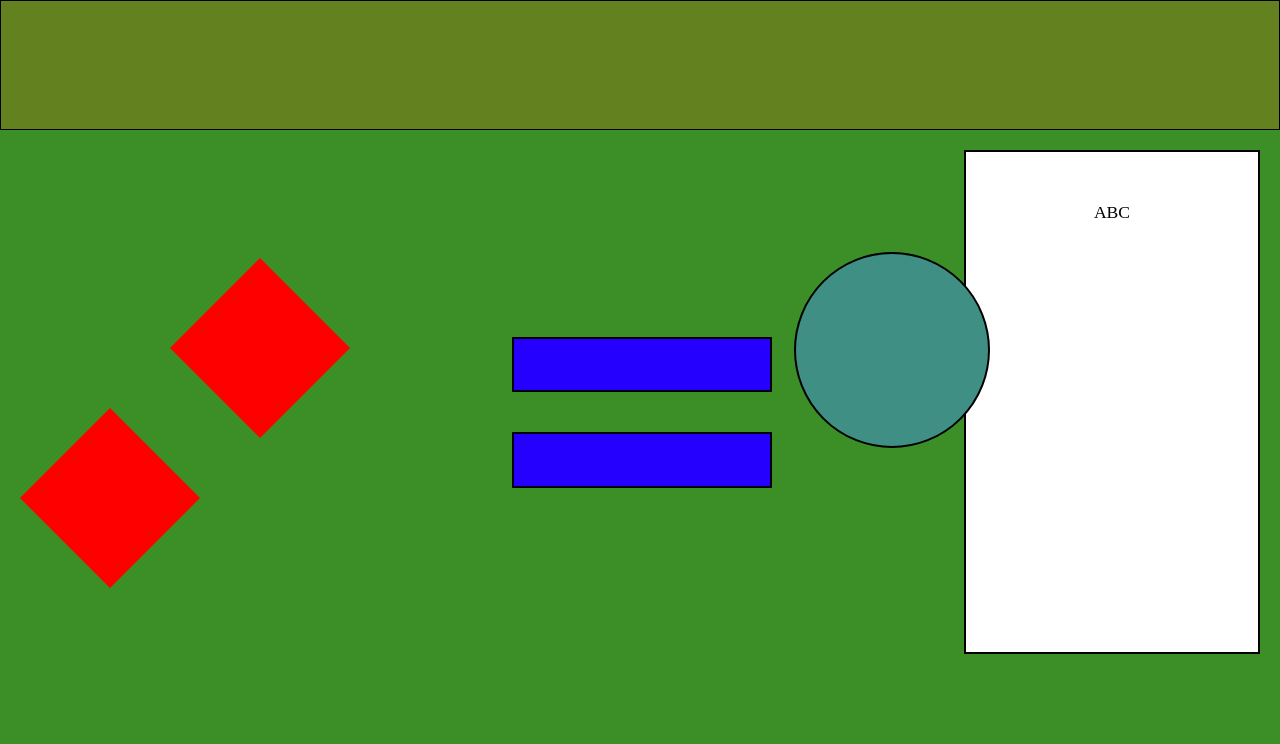
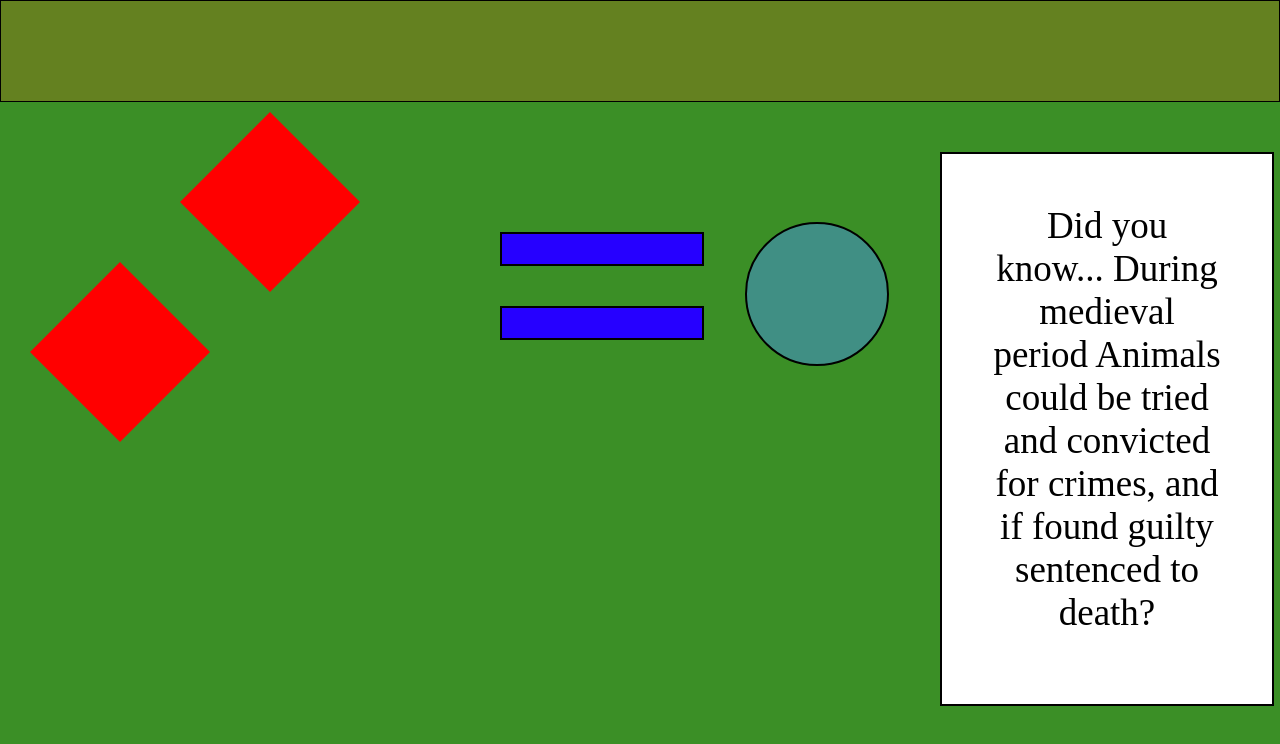
Before and after one commit to Syndelius/OptimoDevTasks, a plain HTML site: page index.html in a window 1280 px wide. Drawn offline with Linux system fonts and the light colour scheme.

Commit message:
feat: Changed formula from vw to static, feat: Created rows for divs, feat: Added new text to RightSideBox, fix: cleaned code fix: formatted code

```diff
--- a/index.html
+++ b/index.html
@@ -1,27 +1,41 @@
 <!DOCTYPE html>
 <html lang="en">
+
 <head>
     <meta name="viewport" content="width=device-width, initial-scale=1">
     <title> Task 1 - Optimo Development</title>
     <link rel="stylesheet" href="style.css">
+
     <body>
         <div class="Header">
-                <!-- <h1>Task 1 - Optimo</h1> -->
-                <!-- <p>About Optimo Development</p> -->
         </div>
-            <div class="RightSideBox">
-                <p>ABC</p>
+        <div>
+            <div class="DiamondRow">
+                <div class="DiamondTop">
                 </div>
-            <div class="Circle">
+                <div class="DiamondBottom">
                 </div>
+            </div>
+            <div class="RightSideBoxAndRectangles">
+                <div class="RectangleRow">
+                    <div>
                         <div class="RectangleTop">
                         </div>
                         <div class="RectangleBottom">
                         </div>
-            <div class="DiamondTop">
                     </div>
-            <div class="DiamondBottom">
+                    <div class="Circle">
+                    </div>
+                </div>
+                <div class="RightSideBoxRow">
+                    <div class="RightSideBox">
+                        <p>Did you know... During medieval period Animals could be tried and convicted for crimes, and if found guilty sentenced to death?
+                        </p>
+                    </div>
+                </div>
+            </div>
         </div>
     </body>
 </head>
+
 </html>
--- a/style.css
+++ b/style.css
@@ -1,125 +1,103 @@
-*{
+* {
     margin: 0;
     padding: 0;
 }
-body {background-color: rgb(59, 143, 38);}
-html, body {margin: 0; height: 100%; overflow: hidden}
+
+body {
+    background-color: rgb(59, 143, 38);
+}
+
+html,
+body {
+    margin: 0;
+    height: 100%;
+    overflow: hidden
+}
 
 .Header {
-    padding: 5%;
+    padding: 50px;
     text-align: center;
     background: rgb(100, 129, 32);
     color: rgb(255, 255, 255);
     font-size: 30px;
     border: 1px solid rgb(0, 0, 0);
+    margin-bottom: 20px;
 }
+
 .RightSideBox {
     padding: 50px;
-    float: right;
-    position: relative;
     text-align: center;
-    font-size: 110%;
-    width: 15%;
-    height: 50%;
+    font-size: 37px;
+    width: 230px;
+    height: 450px;
     border: 2px solid rgb(0, 0, 0);
-    margin: 20px;
+    margin-top: -200px;
+    margin-right: 30px;
+    margin-left: 50px;
 }
-@media screen and (min-width: 901px){
-    .RightSideBox {
-        background-color: rgb(255, 255, 255);
-    }
-}
-@media screen and (min-width: 583px) and (max-width: 900px) {
-    .RightSideBox {
-        background-color: rgb(150, 0, 0);
-    }
-}
-@media screen and (max-width: 583px) {
-    .RightSideBox {
-        background-color: rgb(38, 0, 255);
-        position: absolute;
-        left: 20%;
-        bottom: 0%;
-    }
-}
+
 .Circle {
-    position: relative;
-    left: 60%;
-    top: 12%;
-    width: 15vw;
-    height: 15vw;
+    width: 140px;
+    height: 140px;
     background-color: rgb(64, 143, 132);
     border-radius: 100px;
     border: 2px solid rgb(0, 0, 0);
-    margin: 2%;
+    margin-top: 40px;
+    margin-left: 40px;
 }
-@media screen and (min-width: 583px) and (max-width: 900px) {
-    .Circle {
-        position: absolute;
-        left: 30%;
-        top: 75%;
-    }
-}
+
 .RectangleTop {
-    position: relative;
-    left: 40%;
-    bottom: 5%;
-    width: 20vw;
-    height: 4vw;
+    width: 200px;
+    height: 30px;
     background-color: rgb(38, 0, 255);
     border: 2px solid rgb(0, 0, 0);
+    margin-top: 50px;
+    margin-bottom: 40px;
+    margin-left: 400px;
+    margin-right: 1px;
 }
-@media screen and (min-width: 583px) and (max-width: 900px) {
-    .RectangleTop {
-        position: absolute;
-        left: 2%;
-        top: 77%;
-    }
-}
+
 .RectangleBottom {
-    position: relative;
-    left: 40%;
-    top: 0px;
-    width: 20vw;
-    height: 4vw;
+    width: 200px;
+    height: 30px;
     background-color: rgb(38, 0, 255);
     border: 2px solid rgb(0, 0, 0);
+    margin-left: 400px;
+    margin-top: 30px;
+    margin-right: 1px;
 }
-@media screen and (min-width: 583px) and (max-width: 900px) {
-    .RectangleBottom {
-        position: absolute;
-        left: 2%;
-        top: 87%;
-    }
-}
+
 .DiamondTop {
     position: relative;
-    top: -320px;
-    left: 170px;
-    width: 0;
-    height: 0;
+    width: 0px;
+    height: 0px;
     border: 90px solid transparent;
     border-bottom-color: rgb(255, 0, 0);
+    margin-top: -100px;
+    margin-left: 200px;
 }
+
 .DiamondTop:after {
     content: '';
     position: absolute;
     top: 90px;
     left: -90px;
-    width: 0;
-    height: 0;
+    width: 0px;
+    height: 0px;
     border: 90px solid transparent;
     border-top-color: rgb(255, 0, 0);
 }
-  .DiamondBottom  {
+
+.DiamondBottom {
     position: relative;
-    top: -350px;
-    left: 20px;
     width: 0;
     height: 0;
     border: 90px solid transparent;
     border-bottom-color: rgb(255, 0, 0);
+    margin-top: 50px;
+    margin-left: -330px;
 }
+
 .DiamondBottom:after {
     content: '';
     position: absolute;
@@ -130,3 +108,72 @@ html, body {margin: 0; height: 100%; overflow: hidden}
     border: 90px solid transparent;
     border-top-color: rgb(255, 0, 0);
 }
+
+.RectangleRow {
+    display: flex;
+    flex-wrap: wrap;
+    margin-right: 1px;
+    margin-top: -170px;
+}
+
+.DiamondRow {
+    display: flex;
+    flex-wrap: wrap;
+    margin-left: -20px;
+}
+
+.RightSideBoxRow {
+    float: right;
+    display: flex;
+    flex-wrap: wrap;
+}
+
+.RightSideBoxAndRectangles {
+    display: flex;
+    flex-wrap: wrap;
+    margin-left: 100px;
+}
+
+.AllRows {
+    display: flex;
+    flex-wrap: wrap;
+}
+
+@media screen and (min-width: 901px) {
+    .RightSideBox {
+        background-color: rgb(255, 255, 255);
+        position: absolute;
+    }
+}
+
+@media screen and (min-width: 583px) and (max-width: 900px) {
+    .RectangleRow {
+        position: absolute;
+        margin-top: 500px;
+        margin-left: -400px;
+    }
+    .RightSideBox {
+        background-color: rgb(150, 0, 0);
+    }
+    .RightSideBoxRow {
+        float: right;
+        position: absolute;
+        left: 450px;
+    }
+}
+
+@media screen and (max-width: 583px) {
+    .RightSideBoxRow {
+        position: absolute;
+        left: 50px;
+        bottom: 90px;
+    }
+    .RightSideBox {
+        background-color: rgb(38, 0, 255);
+    }
+    .RectangleRow {
+        position: absolute;
+        margin-top: -70px;
+        margin-left: -450px;
+    }
+}
```
Lines whose indentation alone changed are shown as unchanged.
